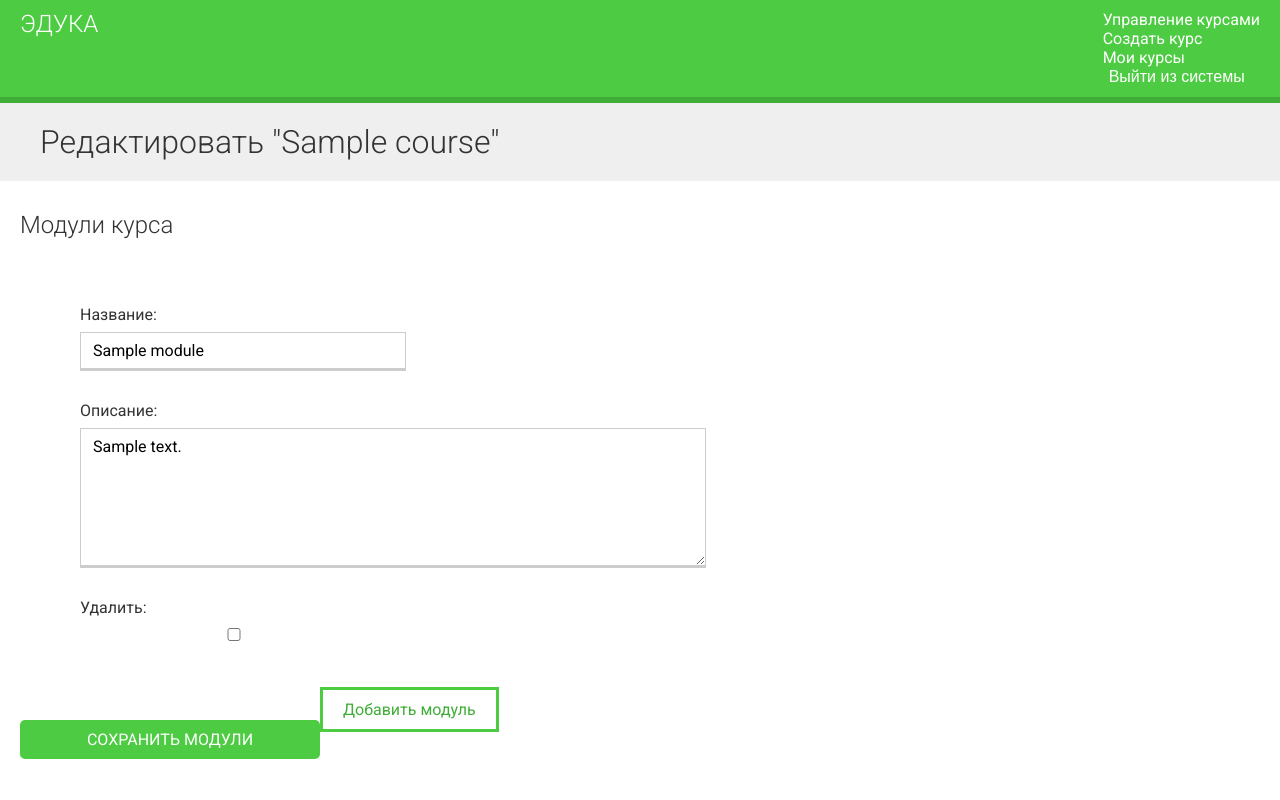
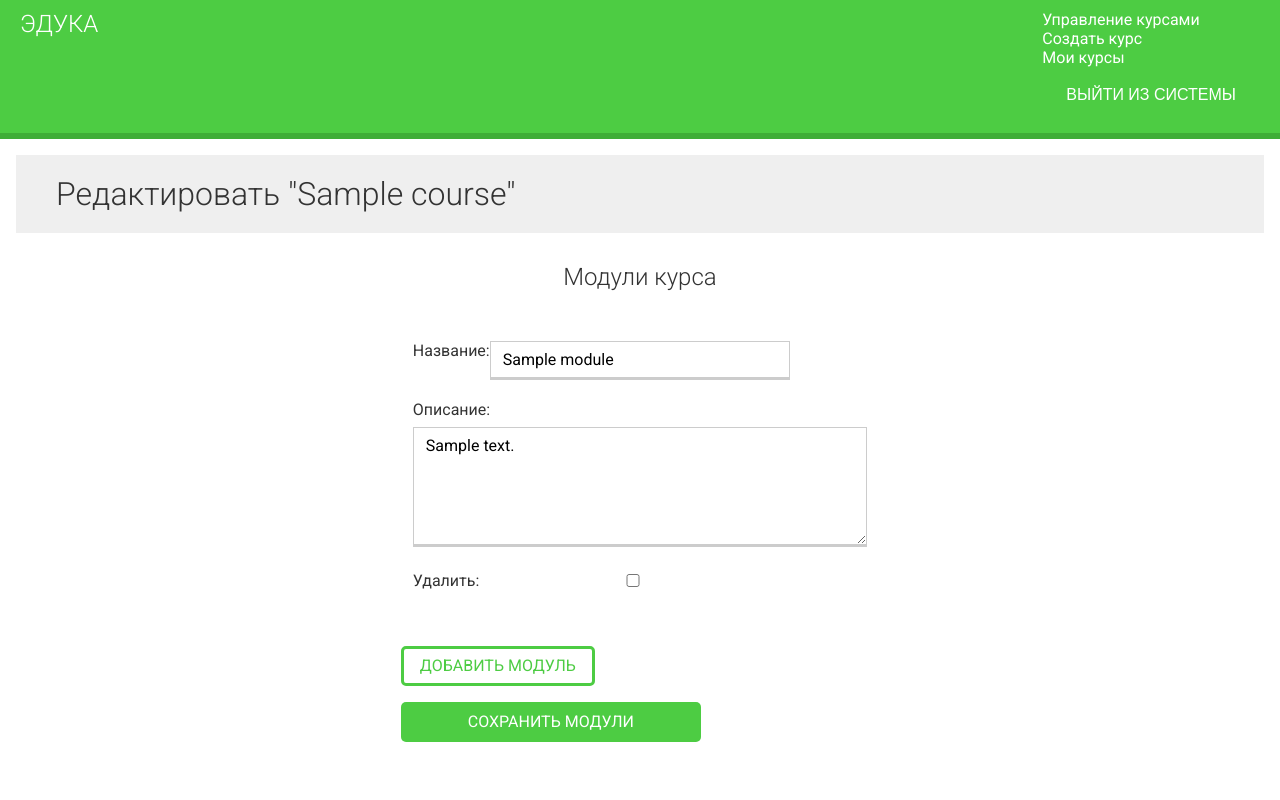
Before and after one commit to anlapaev/diplom, a Django app: page /course/1/module/ in a window 1280 px wide. Run offline with Django 5.2, Linux system fonts and the light colour scheme; a user stored in the database is signed in; tables that the repository leaves empty hold one stand-in row (values such as "Sample post").

Commit message:
Improve layout with flexible styles

```diff
--- a/educa/static/css/base.css
+++ b/educa/static/css/base.css
@@ -1,4 +1,9 @@
 @import url(//fonts.googleapis.com/css?family=Roboto:500,300,400);
+
+/* Добавлен универсальный box-sizing для корректных размеров элементов */
+*, *::before, *::after {
+    box-sizing: border-box;
+}
 
 body {
     margin:0;
@@ -13,7 +18,9 @@
 }
 
 ul {
-    float:left;
+    list-style: none;
+    margin: 0;
+    padding: 0;
 }
 
 h1, h2, h3, h4, h5, h6 {
@@ -29,10 +36,26 @@
     margin:0;
 }
 
+/* Базовый контейнер контента */
+#content {
+    display: flex;
+    flex-direction: column;
+    align-items: center;
+    justify-content: center;
+    box-sizing: border-box;
+    padding: 1rem;
+    width: 100%;
+}
+
 .module {
+    /* Гибкая ширина модуля вместо фиксированной */
     padding:10px 20px;
-    float:left;
-    width:600px;
+    width:100%;
+    max-width:800px;
+    margin-bottom:1rem;
+    display:flex;
+    flex-direction:column;
+    align-items:center;
 }
 
 .module h3 {
@@ -44,7 +67,6 @@
 .module p {
     margin:10px 0 20px;
     width:100%;
-    float:left;
 }
 
 #header {
@@ -170,9 +204,8 @@
     padding:8px 12px;
     font-size:16px;
     font-family:'Roboto', sans-serif;
-    float:left;
-    clear:both;
-    width:300px;
+    width:100%;
+    max-width:300px;
 }
 
 textarea {
@@ -180,24 +213,36 @@
 }
 
 select {
-    width:324px;
+    width:100%;
+    max-width:324px;
 }
 
-input[type=submit], a.button {
+button,
+input[type=submit],
+a.button,
+.btn,
+a.secondary-button {
+    /* Унифицированный стиль для всех кнопок */
+    display:inline-flex;
+    align-items:center;
+    justify-content:center;
+    padding:0.5rem 1rem;
+    margin:0.5rem;
+    min-width:120px;
+    height:40px;
+    box-sizing:border-box;
+    font-size:16px;
+    border:none;
     border-radius:5px;
+    text-transform:uppercase;
     background:#4dcc43;
     color:#fff;
-    font-size:16px;
-    text-transform:uppercase;
-    border:none;
-    padding:10px 20px;
-    margin:20px 0;
 }
 
 a.secondary-button {
     border:3px solid #4dcc43;
-    padding:10px 20px;
-    margin:10px 0;
+    background:transparent;
+    color:#4dcc43;
 }
 
 input[type=submit]:hover, a.button:hover {
@@ -210,7 +255,8 @@
 }
 
 ul#course-modules textarea {
-    width:600px;
+    width:100%;
+    max-width:600px;
     height:120px;
 }
 
```
Also changed, not shown: other parts of educa/static/css/base.css (+37 -14 lines).
